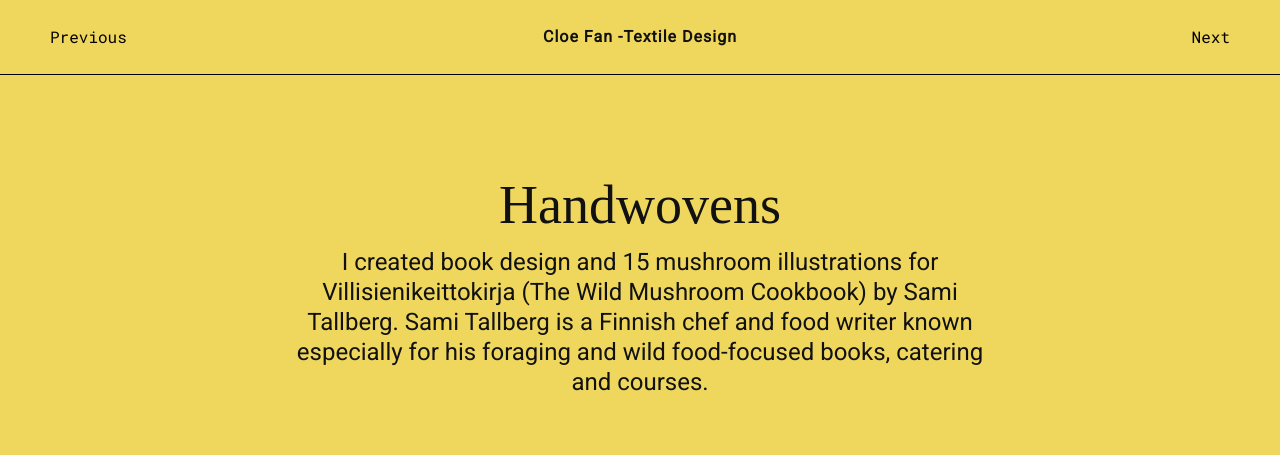
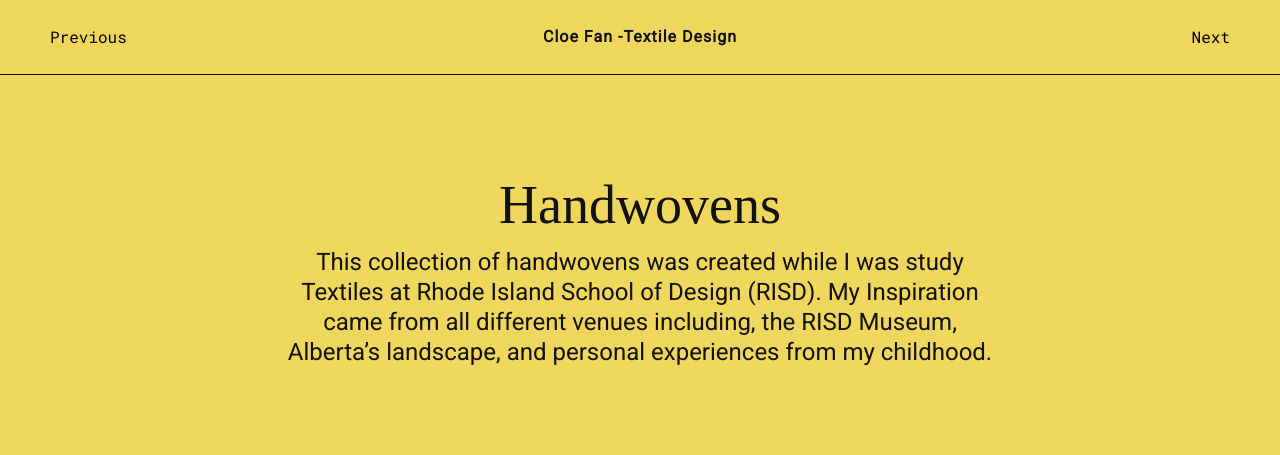
Before and after one commit to cloefan/cloefan.github.io, a plain HTML site: page handwovens.html in a window 1280 px wide. Shown: the top 455 px of the page. Drawn offline with nearby package versions, Linux system fonts and the light colour scheme; files whose address does not match are found by name; a web font is replaced by a local one.

Commit message:
Update handwovens.html

```diff
--- a/handwovens.html
+++ b/handwovens.html
@@ -30,7 +30,7 @@
     <div class="container ">
 	    <div class="col-xs-8 col-md-push-2">
 	    	<h1 class="project">Handwovens</h1><br/>
-	    	<h2 >I created book design and 15 mushroom illustrations for Villisienikeittokirja (The Wild Mushroom Cookbook) by Sami Tallberg. Sami Tallberg is a Finnish chef and food writer known especially for his foraging and wild food-focused books, catering and courses.  </h2>
+		    <h2>This collection of handwovens was created while I was study Textiles at Rhode Island School of Design (RISD). My Inspiration came from all different venues including, the RISD Museum, Alberta’s landscape, and personal experiences from my childhood. </h2>
       </div>
        <div class="col-xs-12 ">
 	    	<img src="img/handwovens/1.jpg" class="img-fluid margin-top-100 margin-bottom-50 " alt="Cloe Fan Textile">
```
